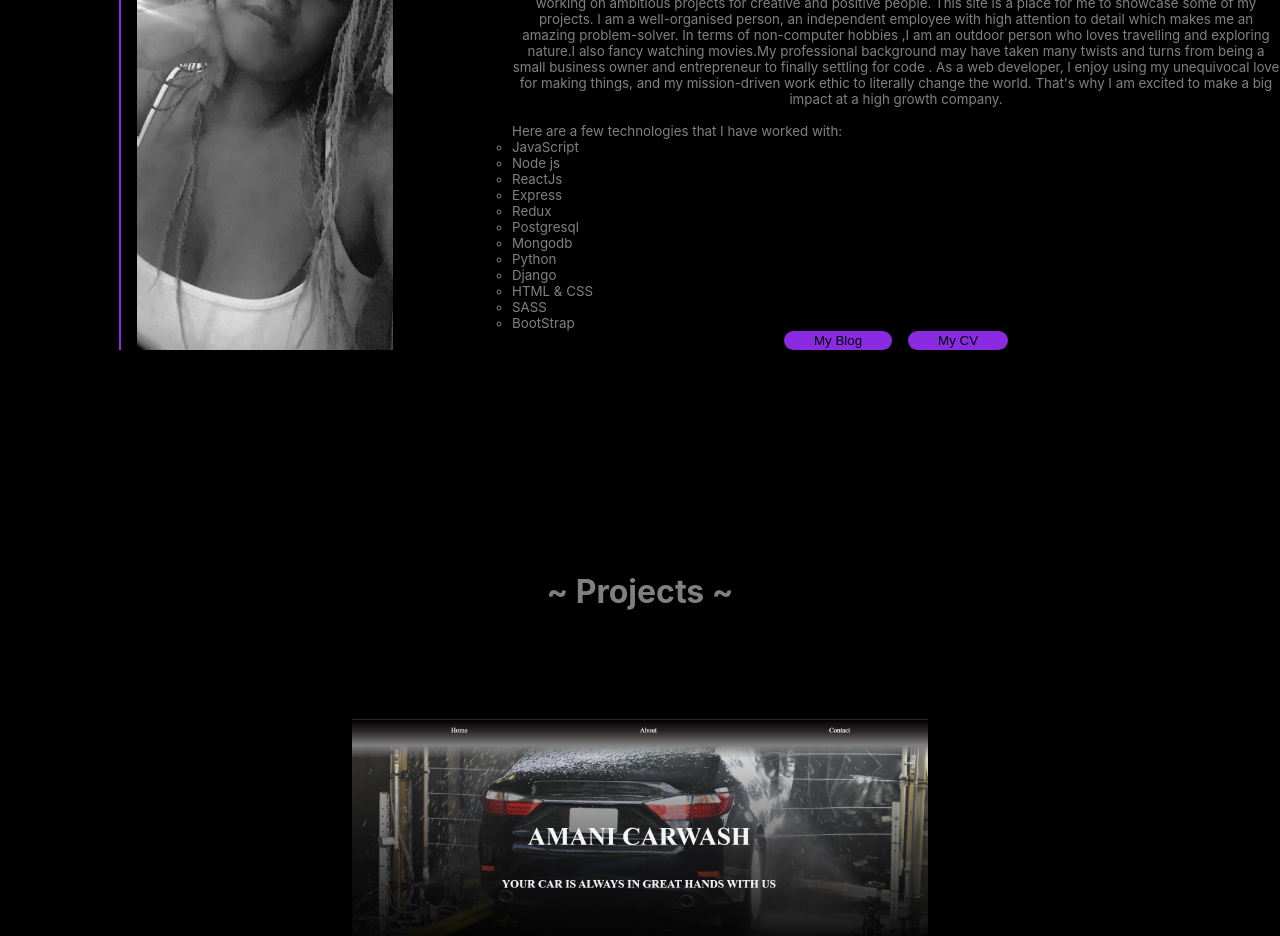
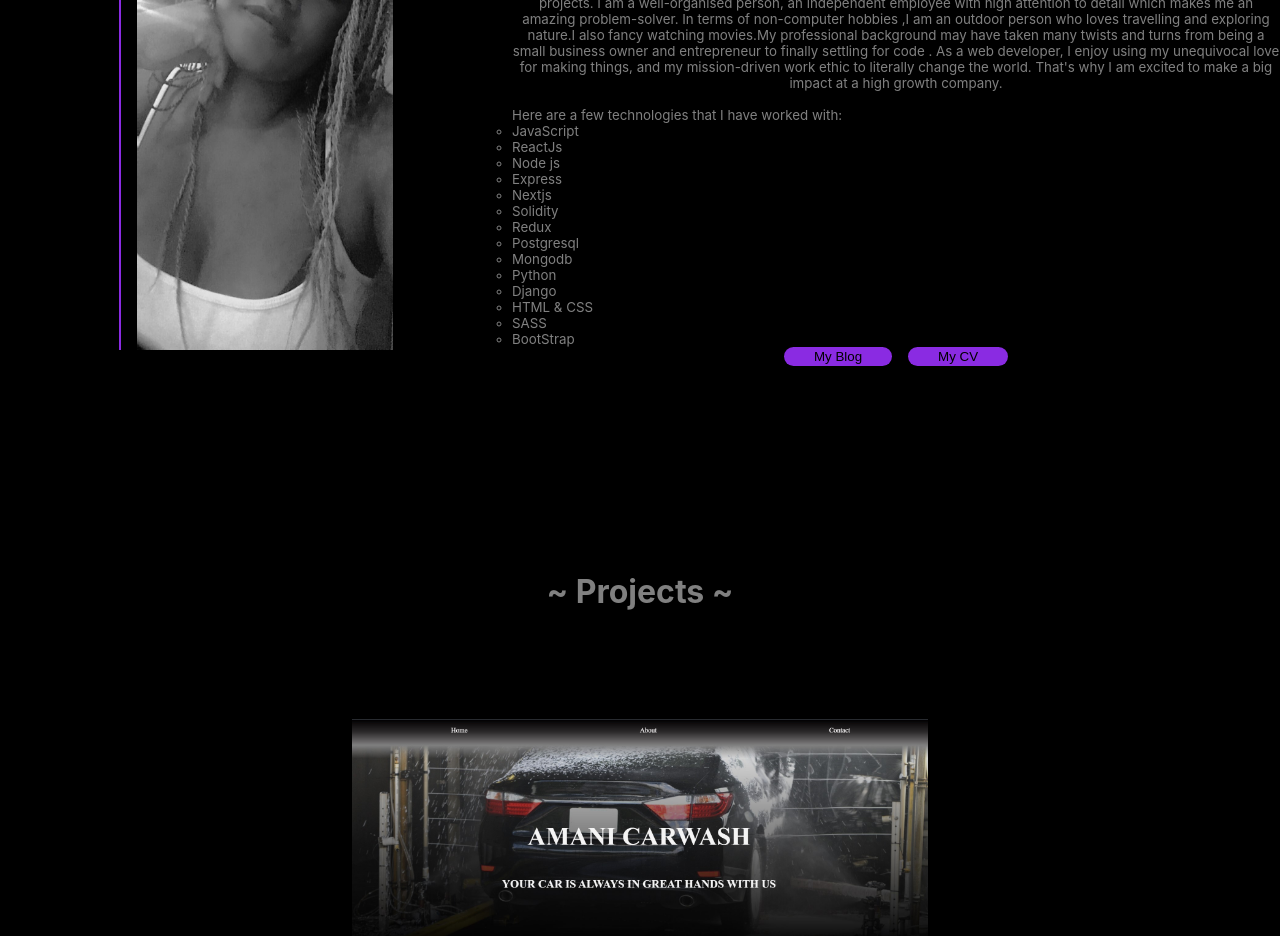
Before and after one commit to JoanKinyanjui/Kinyanjui, a React (Create React App) app: page / in a window 1280 px wide. Shown: the part 1060-1996 px from the top of the page. Built offline with nearby package versions, Linux system fonts and the light colour scheme; a web font is replaced by a local one.

Commit message:
Update About.js
added tech stack

```diff
--- a/src/Components/About/About.js
+++ b/src/Components/About/About.js
@@ -25,9 +25,11 @@ Here are a few technologies that I have worked with:
 <br />
 <ul class='skills-set'>
 <li class="skills">JavaScript</li>
+<li class="skills">ReactJs</li>
 <li class="skills">Node js</li>
-<li class="skills">ReactJs</li>
 <li class="skills">Express</li>
+<li class="skills">Nextjs</li>
+<li class="skills">Solidity</li>
 <li class="skills">Redux</li>
 <li class="skills">Postgresql</li>
 <li class="skills">Mongodb</li>
```
